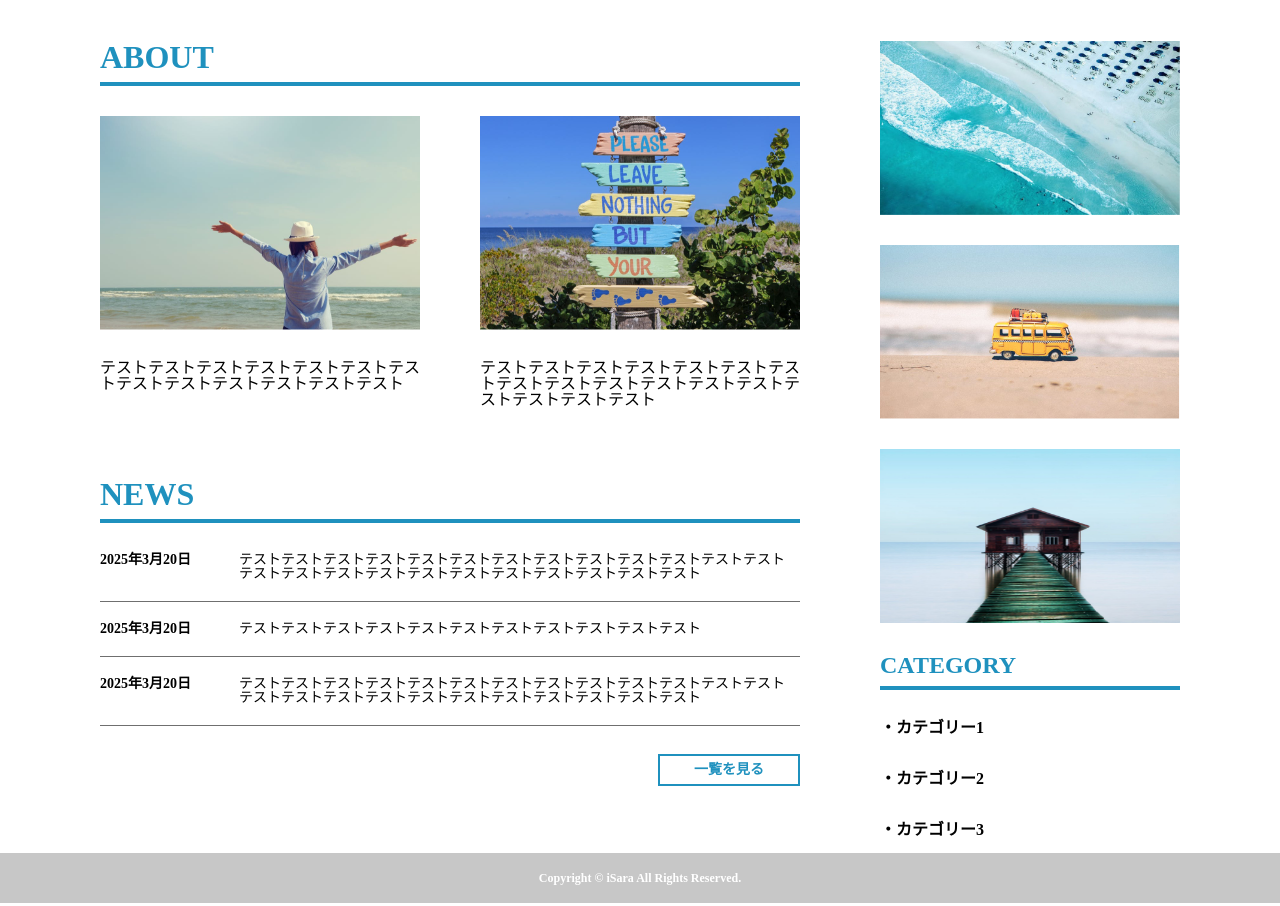
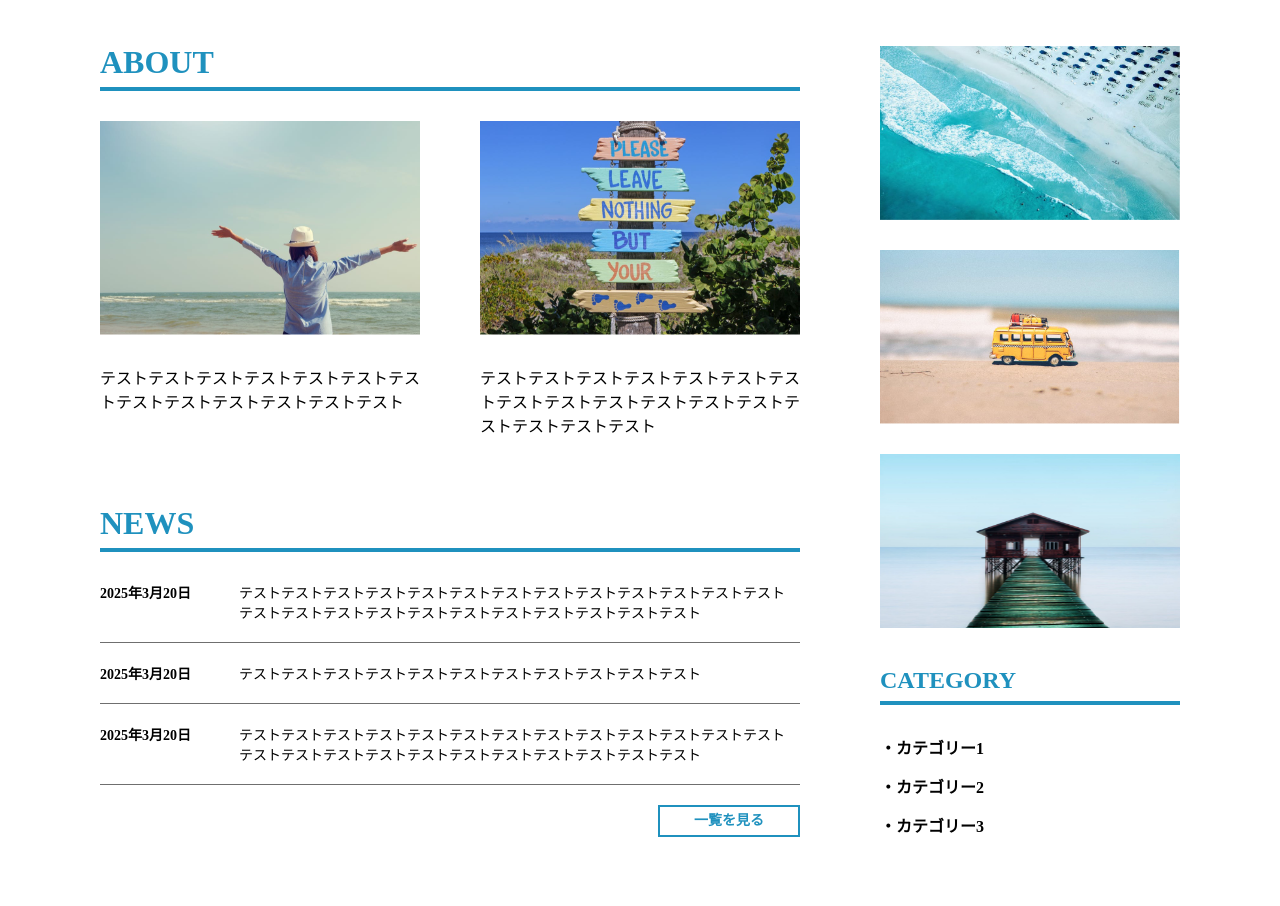
Before and after one commit to Rain-Drops02/Rain-Drops02.github.io, a plain HTML site: page index.html in a window 1280 px wide. Shown: the part 680-1586 px from the top of the page. Drawn offline with Linux system fonts and the light colour scheme.

Commit message:
Update style.css

```diff
--- a/style.css
+++ b/style.css
@@ -1,5 +1,5 @@
 body {
-    font-family: "游ゴシック";
+    font-family:"游ゴシック体 Medium";
 }
 
 * {
@@ -67,6 +67,7 @@ li {
     padding-bottom: 9px;
     margin-bottom: 10px;
     font-weight: bold;
+    line-height: 1;
 }
 
 .about-contentsA {
@@ -83,6 +84,7 @@ li {
 
 .about-ex {
     padding-top: 30px;
+    font-size: 16px;
 }
 
 .side img {
@@ -101,8 +103,12 @@ li {
 .side-li {
     font-size: 16px;
     padding-bottom: 15px;
-    padding-top: 20px;
     font-weight: bold;
+}
+
+.category {
+    margin-bottom: 30px;
+    padding-top: 10px;
 }
 
 .news-date {
@@ -114,8 +120,6 @@ li {
 
 .news-date p {
     max-width: 555px;
-    margin-block-start: 0;
-    margin-block-end: 0;
 }
 
 .date {
@@ -138,8 +142,9 @@ li {
     color: #1F91BE;
     padding: 7px 34px;
     border: 2px solid #1F91BE;
-    margin-top: 28px;
+    margin-top: 20px;
     display: inline-block;
+    line-height: 1;
 }
 
 footer {
@@ -169,7 +174,7 @@ dl, dt, dd, ol, ul, li,
 fieldset, form, label, legend,
 table, caption, tbody, tfoot, thead, tr, th, td,
 article, aside, canvas, details, figcaption, figure,
-footer, header, hgroup, menu, nav, section, summary,
+/*footer,*/ header, hgroup, menu, nav, section, summary,
 time, mark, audio, video {
     margin:0;
     padding:0;
@@ -178,10 +183,6 @@ time, mark, audio, video {
     font-size:100%;
     vertical-align:baseline;
     /*background:transparent;*/
-}
-
-body {
-    line-height:1;
 }
 
 article,aside,details,figcaption,figure,
@@ -193,6 +194,10 @@ nav ul {
     list-style:none;
 }
 
+body {
+    /*line-height: 1;*/
+}
+
 blockquote, q {
     quotes:none;
 }
@@ -201,6 +206,11 @@ blockquote:before, blockquote:after,
 q:before, q:after {
     content:'';
     content:none;
+}
+
+h1 {
+    margin-block-start: 0;
+    margin-block-end: 0;
 }
 
 a {
@@ -253,3 +263,12 @@ hr {
 input, select {
     vertical-align:middle;
 }
+
+html, body, div, span, applet, object, iframe, h1, h2, h3, h4, h5, h6, p, blockquote, pre, a, abbr, acronym, address, big, cite, code, del, dfn, em, img, ins, kbd, q, s, samp, small, strike, strong, sub, sup, tt, var, b, u, i, center, dl, dt, dd, ol, ul, li, fieldset, form, label, legend, table, caption, tbody, tfoot, thead, tr, th, td, article, aside, canvas, details, embed,  figure, figcaption,/* footer*/, header, hgroup,  menu, nav, output, ruby, section, summary, time, mark, audio, video {
+    margin: 0;
+    padding: 0;
+    border: 0;
+    font-size: 100%;
+    font: inherit;
+    vertical-align: baseline;
+ }
```
